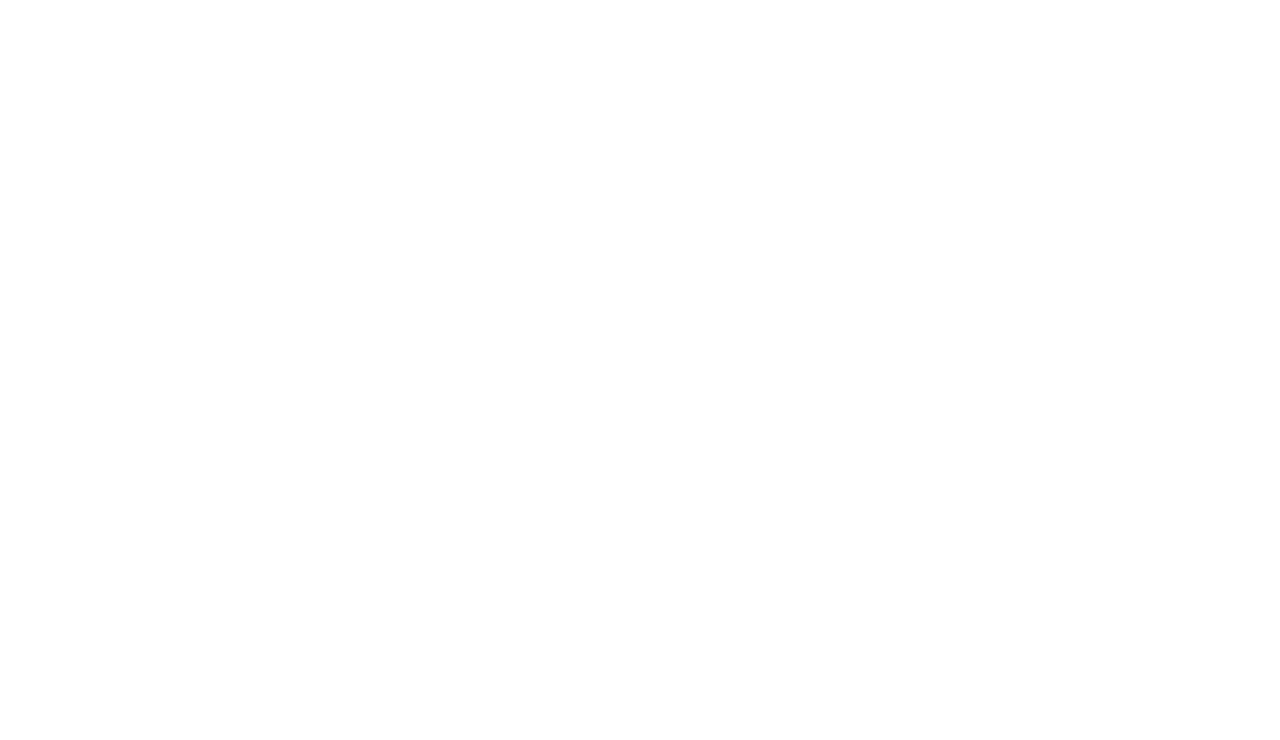
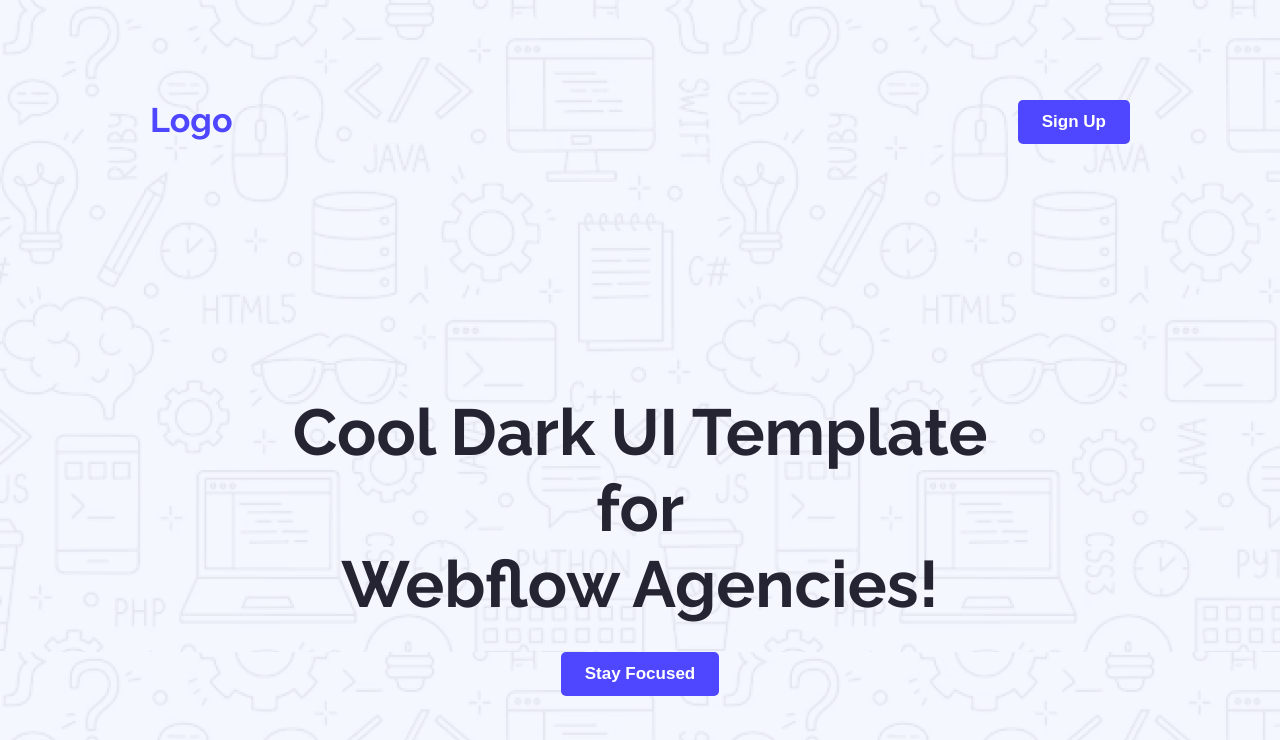
Before and after one commit to anjan1999/assignment-b-12-01, a plain HTML site: page index.html in a window 1280 px wide. Drawn offline with Linux system fonts and the light colour scheme.

Commit message:
added the header full header section

```diff
--- a/index.html
+++ b/index.html
@@ -4,11 +4,31 @@
     <meta charset="UTF-8">
     <meta name="viewport" content="width=device-width, initial-scale=1.0">
     <title>Assignment-01</title>
+    <link rel="preconnect" href="https://fonts.googleapis.com">
+<link rel="preconnect" href="https://fonts.gstatic.com" crossorigin>
+<link href="https://fonts.googleapis.com/css2?family=Open+Sans:ital,wght@0,300..800;1,300..800&family=Raleway:ital,wght@0,100..900;1,100..900&display=swap" rel="stylesheet">
     <link rel="stylesheet" href="style/assignment.css">
 </head>
-<body>
-    <header>
-
+<body class="open-sans-uniquifier">
+    <header class="header">
+        <div>
+            <nav>
+            <ul>
+                <li class="logo">Logo</li>
+                <li><a href=""><button class="btn-primary">Sign Up</button></a></li>
+            </ul>
+        </nav>
+        <div class="banner">
+                <div>
+                    <h1>Cool Dark UI Template for <br>
+                            Webflow Agencies!
+                    </h1>
+                </div>
+                <div>
+                    <button class="btn-2">Stay Focused</button>
+                </div>
+        </div>
+        </div>
     </header>
     <main>
 
--- a/style/assignment.css
+++ b/style/assignment.css
@@ -0,0 +1,73 @@
+ *{
+  margin: 0;
+  padding: 0;
+  box-sizing: border-box;
+}
+/* font design */
+
+.open-sans-uniquifier{
+  font-family: "Raleway", sans-serif;
+  font-optical-sizing: auto;
+  font-weight: weight;
+  font-style: normal;
+}
+/* header img */
+.header{
+    background-image: url(images/Hero-bg.png);
+    padding-top: 50px;
+    padding-bottom: 1px;
+}
+/* shared style */
+.btn-primary{
+    padding: 12px 24px;
+    background-color: #4E47FF;
+    font-size: 17px;
+    color: #FFFFFF;
+    border: none;
+    border-radius: 5px;
+    font-weight: bold;
+    cursor: pointer;
+}
+.btn-2{
+    padding: 12px 24px;
+    background-color: #4E47FF;
+    font-size: 17px;
+    color: #FFFFFF;
+    border: none;
+    border-radius: 5px;
+    font-weight: bold;
+    cursor: pointer;
+}
+/* nav style */
+nav ul{
+    display: flex;
+    justify-content: space-between;
+    margin: 50px 150px 0px 150px;
+}
+nav ul li{
+    list-style: none;
+}
+.logo{
+    font-size: 34px;
+    font-weight: bold;
+    color: #4E47FF;
+}
+nav li a{
+    text-decoration: none;
+    font-size: 20px;
+}
+/* banner style */
+.banner{
+    display: flex;
+    flex-direction: column;
+    align-items: center;
+    gap: 30px;
+    margin: 250px 267px 237px 267px;
+}
+.banner h1{
+    text-align: center;
+    font-size: 65px;
+    font-weight: bold;
+    color: #252432;
+
+}
```
